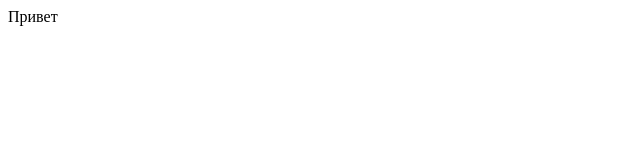
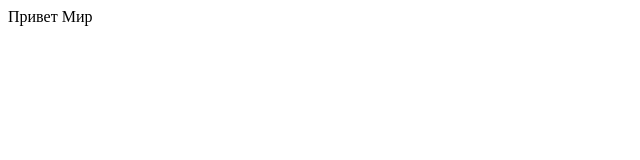
Before and after one commit to sbauser/Level1, a plain HTML site: page index.html in a window 1280 px wide. Shown: the full height of the page, 0-640 px from the left. Drawn offline with Linux system fonts and the light colour scheme.

Commit message:
Add files via upload

```diff
--- a/index.html
+++ b/index.html
@@ -9,6 +9,7 @@
 
 <body>
   Привет
+  Мир
 </body>
 
 </html>
```
